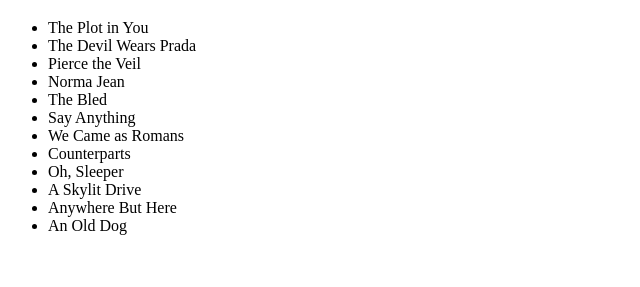
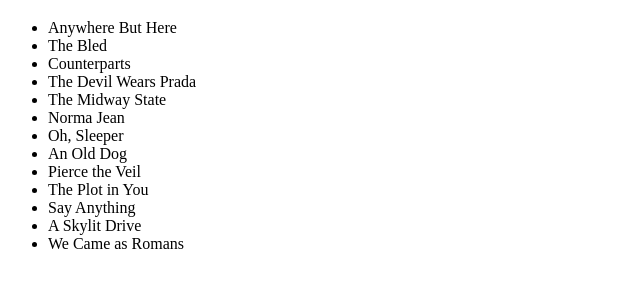
Before and after one commit to acciojob/sorting-articles-bipinyadav12, a website: page main.html in a window 1280 px wide. Shown: the part 61-348 px from the top of the page, without its empty margins (0-640 px from the left). Drawn offline with Linux system fonts and the light colour scheme.

Commit message:
created a submission

```diff
--- a/main.html
+++ b/main.html
@@ -10,18 +10,7 @@
 
     <h1>Sorted Articles</h1>
     <ul id="bands">
-        <li>The Plot in You</li>
-        <li>The Devil Wears Prada</li>
-        <li>Pierce the Veil</li>
-        <li>Norma Jean</li>
-        <li>The Bled</li>
-        <li>Say Anything</li>
-		<li>We Came as Romans</li>
-		<li>Counterparts</li>
-		<li>Oh, Sleeper</li>
-		<li>A Skylit Drive</li>
-		<li>Anywhere But Here</li>
-		<li>An Old Dog</li>
+
     </ul>
     <script type="text/javascript" src="./script.js">
 </script>
--- a/script.js
+++ b/script.js
@@ -1,12 +1,19 @@
-const bands = ['The Plot in You', 'The Devil Wears Prada', 'Pierce the Veil', 'Norma Jean', 'The Bled', 'Say Anything', 'The Midway State', 'We Came as Romans', 'Counterparts', 'Oh, Sleeper', 'A Skylit Drive', 'Anywhere But Here', 'An Old Dog'];
- function stripArticle(title) {
+ const  articles = ['The Plot in You', 'The Devil Wears Prada', 'Pierce the Veil', 'Norma Jean', 'The Bled', 'Say Anything', 'The Midway State', 'We Came as Romans', 'Counterparts', 'Oh, Sleeper', 'A Skylit Drive', 'Anywhere But Here', 'An Old Dog'];
+        function removeArticles(title) {
             return title.replace(/^(a |an |the )/i, '').trim();
+        }
 
-       const ulElement = document.getElementById('bands');
-        const itemsArray = Array.from(ulElement.getElementsByTagName('li'));
+        // Sorting the articles ignoring "a", "an", "the"
+        const sortedArticles = articles.sort((a, b) => {
+            const titleA = removeArticles(a).toLowerCase();
+            const titleB = removeArticles(b).toLowerCase();
+            return titleA.localeCompare(titleB);
+        });
 
-        itemsArray.sort((a, b) => stripArticle(a.textContent).localeCompare(stripArticle(b.textContent)));
-
-     alert(itemsArray);
-        ulElement.innerHTML = '';
-        itemsArray.forEach(item => ulElement.appendChild(item));
+        // Displaying the sorted articles in the <ul> element
+        const ul = document.getElementById("bands");
+        sortedArticles.forEach(article => {
+            const li = document.createElement("li");
+            li.textContent = article;
+            ul.appendChild(li);
+        });
```
